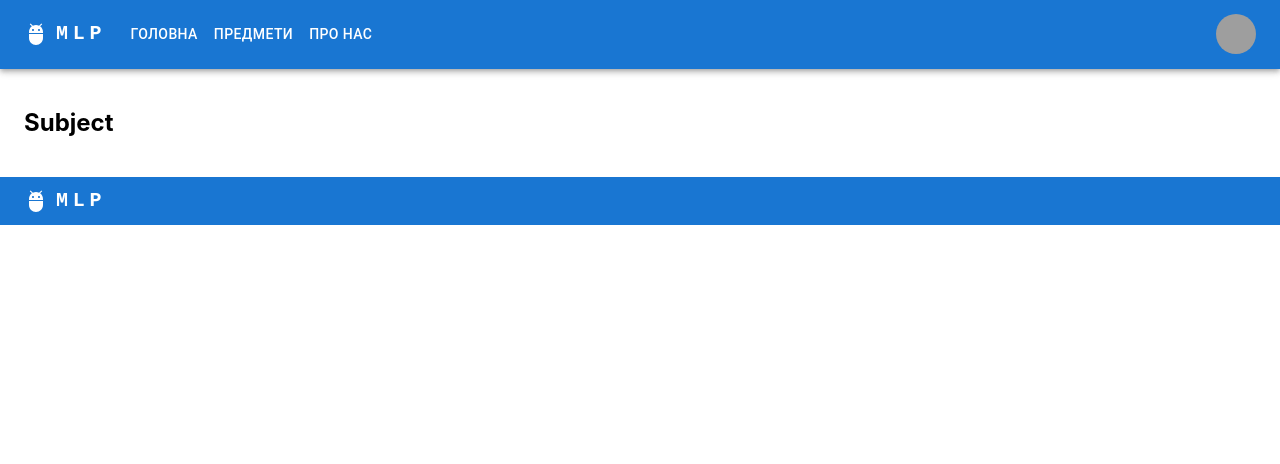
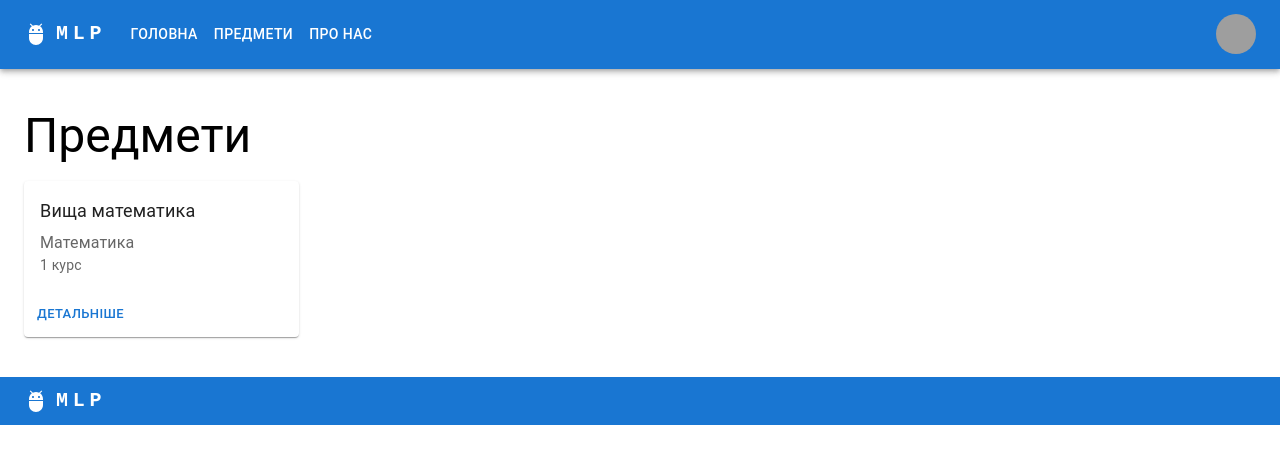
Before and after one commit to ectionboy/math-learning-platform, a React (Create React App) app: page /math-learning-platform/subject in a window 1280 px wide. Shown: the top 464 px of the page. Built offline with nearby package versions, Linux system fonts and the light colour scheme; grey boxes are pictures that could not be loaded.

Commit message:
add SubjectsList, SubjectItem

```diff
--- a/src/Pages/Subject.jsx
+++ b/src/Pages/Subject.jsx
@@ -1,8 +1,9 @@
+import SubjectsList from 'components/SubjectsList/SubjectsList'
 import React from 'react'
 
 const Subject = () => {
   return (
-    <h2>Subject</h2>
+    <h2><SubjectsList /></h2>
   )
 }
 
--- /dev/null
+++ b/src/components/SubjectItem/SubjectItem.jsx
@@ -0,0 +1,29 @@
+import {
+  Button,
+  Card,
+  CardActions,
+  CardContent,
+  Typography,
+} from '@mui/material';
+import React from 'react';
+
+const SubjectItem = () => {
+  return (
+    <Card sx={{ width: 275 }}>
+      <CardContent>
+        <Typography sx={{ fontSize: 18 }} gutterBottom>
+          Вища математика
+        </Typography>
+        <Typography color="text.secondary">Математика</Typography>
+        <Typography variant="body2" color="text.secondary">
+          1 курс
+        </Typography>
+      </CardContent>
+      <CardActions>
+        <Button size="small">Детальніше</Button>
+      </CardActions>
+    </Card>
+  );
+};
+
+export default SubjectItem;
--- /dev/null
+++ b/src/components/SubjectsList/SubjectsList.jsx
@@ -0,0 +1,16 @@
+import { Typography } from '@mui/material';
+import SubjectItem from 'components/SubjectItem/SubjectItem';
+import React from 'react';
+
+const SubjectsList = () => {
+  return (
+    <div>
+      <Typography variant="h3" gutterBottom>
+        Предмети
+      </Typography>
+      <SubjectItem />
+    </div>
+  );
+};
+
+export default SubjectsList;
```
Also changed, not shown: src/components/SubjectData/SubjectData.jsx (added, +9 -0 lines).
